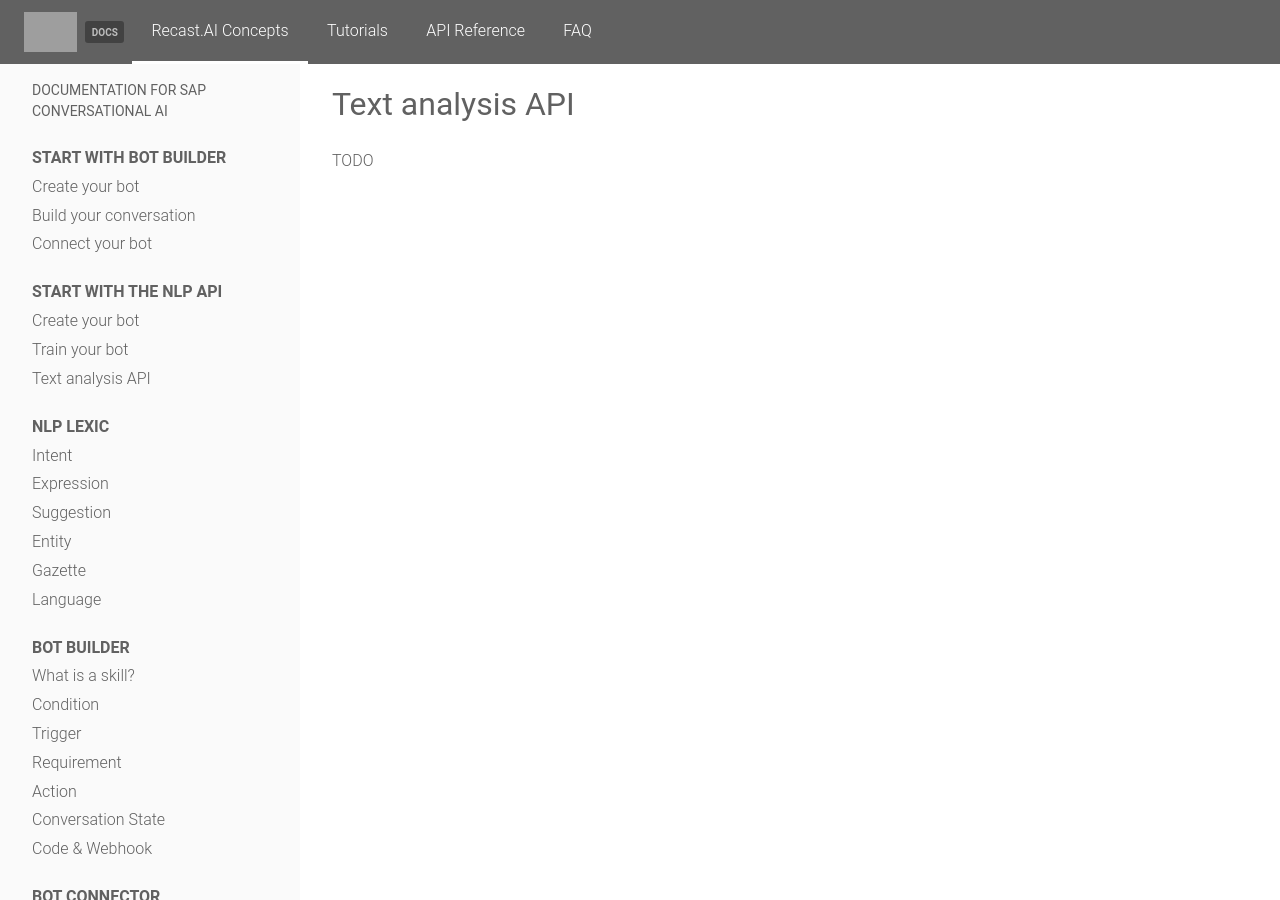
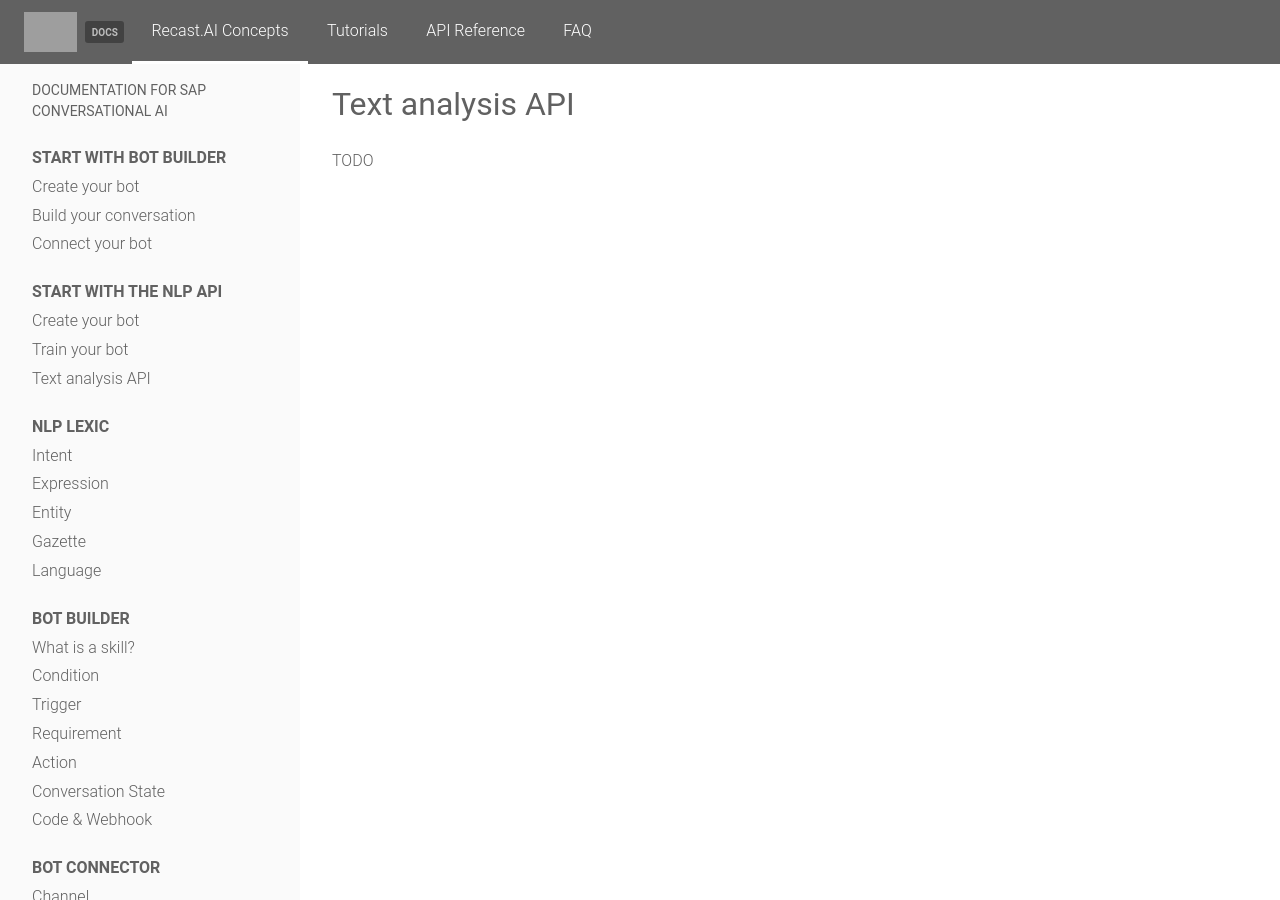
Before and after one commit to SAP-archive/docs, a Jekyll site: the page built from concepts/start_nlp/text_analysis.md, in a window 1280 px wide and 900 px high. Built offline with Jekyll 4.4.1, drawn with Linux system fonts in a browser that asks for light colours; nearby versions of some CDN libraries; grey boxes are pictures that could not be loaded.

Commit message:
upd(concept) remove suggestion section

```diff
--- a/_data/nlp_lexic.yml
+++ b/_data/nlp_lexic.yml
@@ -7,9 +7,6 @@
 - title: Expression
   url: /concepts/expression
 
-- title: Suggestion
-  url: /concepts/suggestion
-
 - title: Entity
   url: /concepts/entity
 
```
